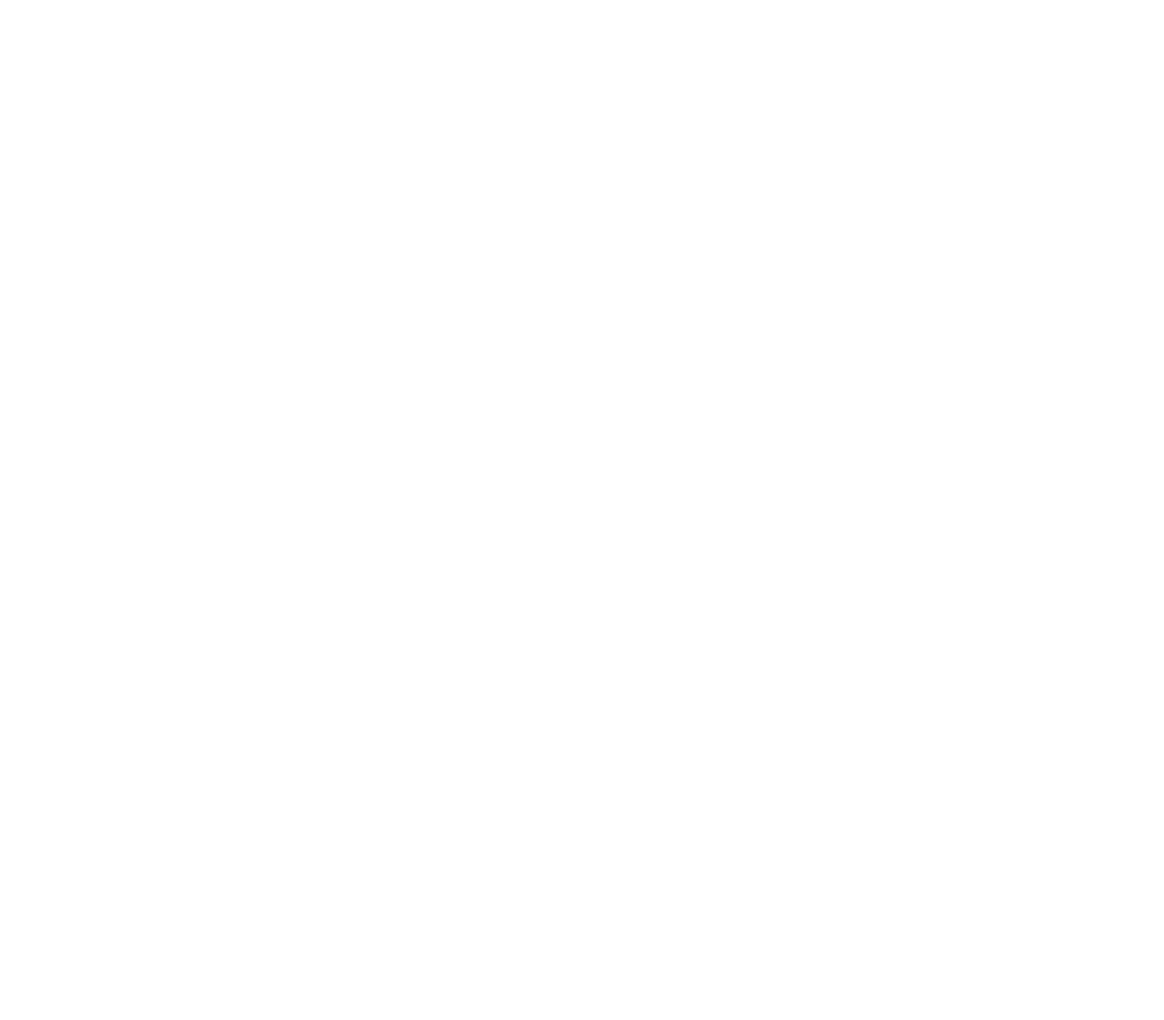
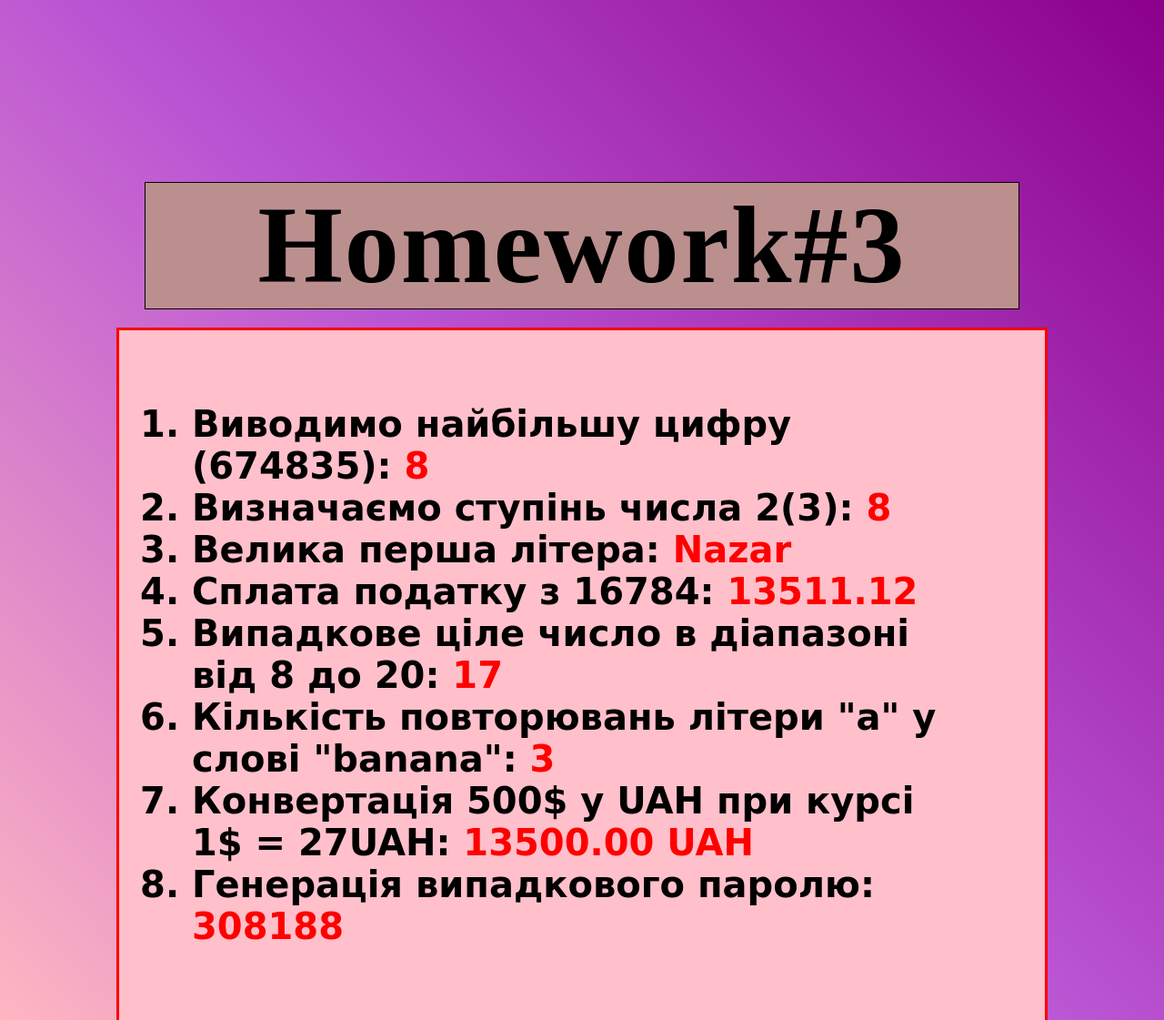
Before and after one commit to NazarChopko/CURSOR-EDUCATION, a plain HTML site: page homework-3/index.html in a window 1280 px wide. Shown: the top 1121 px of the page at 91% size. Before the commit the page ends 800 px from the top, so only its background shows below. Drawn offline with Linux system fonts and the light colour scheme.

Commit message:
homework-3

```diff
--- a/homework-3/css/style.css
+++ b/homework-3/css/style.css
@@ -0,0 +1,39 @@
+body {
+    margin:0;
+    padding:0;
+    background: linear-gradient(45deg,#FFB6C1,#BA55D3,#8B008B)}
+
+
+
+.title { display: block;
+            width: 75%;
+            border:1px solid black;
+            letter-spacing: 2px;
+            text-align: center;
+            font-size: 120px;
+            margin: 0 auto;
+            margin-top: 200px;
+            background-color: rosybrown;
+            transition: .5s;
+            }
+
+.title:hover{opacity: .7;
+             width: 100%;
+            }
+
+
+.list{
+    display: block;
+    box-sizing: border-box;
+    padding: 80px;
+    font-family: cursive;
+    font-size:40px;
+    font-weight: bold;
+    border: 3px solid red;
+    margin: 0 auto;
+    margin-top: 20px;
+    background-color:pink;
+    width:80%;
+    }
+
+span{ color:red;}
--- a/homework-3/index.html
+++ b/homework-3/index.html
@@ -8,10 +8,22 @@
 </head>
 <body>
 
+<div class="block">
+    <h1 class="title">Homework#3</h1>
+        <ol class="list">
+                     <li>Виводимо найбільшу цифру (674835): <span class="task1"></span></li>
+                     <li>Визначаємо ступінь числа 2(3): <span class="task2"></span></li>
+                     <li>Велика перша літера: <span class="task3"></span></li>
+                     <li>Сплата податку з 16784: <span class="task4"></span></li>
+                     <li>Випадкове ціле число в діапазоні від 8 до 20: <span class="task5"></span></li>
+                     <li>Кількість повторювань літери "а" у слові "banana": <span class="task6"></span></li>
+                     <li>Конвертація 500$ y UAH при курсі 1$ = 27UAH: <span class="task7"></span></li>
+                     <li>Генерація випадкового паролю: <span class="task8"></span></li>
 
+        </ol>
 
+</div>
 
-
-    <script src="js/main.js"></script>
+<script src="js/main.js"></script>
 </body>
 </html>
--- a/homework-3/js/main.js
+++ b/homework-3/js/main.js
@@ -1,12 +1,123 @@
-function getFactorial(n){
-    if (n === 1) return 1;
+const task1Html = document.querySelector('.task1');
+const task2Html = document.querySelector('.task2');
+const task3Html = document.querySelector('.task3');
+const task4Html = document.querySelector('.task4');
+const task5Html = document.querySelector('.task5');
+const task6Html = document.querySelector('.task6');
+const task7Html = document.querySelector('.task7');
+const task8Html = document.querySelector('.task8');
 
-    return n * getFactorial(n-1);
+
+// 1.Найбільше число
+function getMaxDigit(number){
+ return number = String(number).split('').sort().reverse()
+}
+console.log(getMaxDigit(674835)[0]);
+
+task1Html.textContent = getMaxDigit(674835)[0];
+
+//2.Степінь
+
+function power(n,m){
+    if(n === 0 || n < 0 || m < 0 || m === 0 || !Number.isInteger(m) || !Number.isInteger(n)){
+        alert('Введіть додатнє ціле число');
+    } else {
+    let result = 1;
+        for(let i = 1; i <= m; i++){
+        result *= n;
+        }
+        return result;
+}
+}
+console.log(power(2,3));
+task2Html.textContent = power(2,3);
+
+//3.Імя
+function reformName(name) {
+    let word = name[0].toUpperCase() + name.slice(1).toLowerCase();
+    return  word;
+  }
+  console.log(reformName('naZAR'));
+
+  task3Html.textContent = reformName('naZAR');
+
+  //4.Податки
+
+  function doTax(salary){
+      if(Number.isInteger(salary)){
+          let tax = 19.5 /100
+          tax = salary * tax
+          salary = Number(salary - tax).toFixed(2)
+          return salary
+      }else{return alert('Введіть число')}
+  }
+
+  console.log(doTax(16784));
+  task4Html.textContent = doTax(16784);
+
+  //5.Рандомне число
+
+ function returnNumber(n, m){
+    n = Math.round(n)
+    m = Math.round(m)
+    return( randomNumber = Number((Math.random() * (n - m) + m)).toFixed(0));
+
+
+}
+    console.log(returnNumber(8,20));
+
+    task5Html.textContent = returnNumber(8,20);
+
+    //6.Повторення букви
+function repeatLetter(letter,word){
+     letter = letter.toLowerCase();
+     word = word.toLowerCase();
+     let sumLetters = 0;
+     for(let j = 0; j < word.length; j++){
+         if(letter === word[j]){
+             sumLetters++;
+         }
+
+     }
+     return sumLetters;
 }
 
-///console.log(getFactorial(1));
-///console.log(getFactorial(2));
-//console.log(getFactorial(3));
-//console.log(getFactorial(4));
-//console.log(getFactorial(5));
-console.log(getFactorial(6));
+console.log(repeatLetter('a','banana'));
+
+task6Html.textContent = repeatLetter('a','banana');
+
+
+//7.Конвертація валюти
+function doConvertedMoney(value){
+    if(String(value).split('').reverse()[0] === '$'){
+        value = (parseInt(value) * 27).toFixed(2) + ' ' + 'UAH';
+        return value;
+    } else if(String(value).split('').reverse()[0] === 'H'|| String(value).split('').reverse()[0] === 'h'){
+        value = (parseInt(value)/27).toFixed(2) + ' ' + '$';
+        return value;
+    } else{
+        return ('Введіть суму конвертації')
+    }
+}
+
+console.log(doConvertedMoney('500$'));
+
+task7Html.textContent = doConvertedMoney('500$');
+
+//8.Randome password
+
+function writeRandomPassword (length = 8){
+    if(!isNaN(length) && length > 0){
+        let password = '';
+        for(let j = 0; j < length; j++){
+            password += parseInt(Math.floor(Math.random()*10))
+        }
+        return password
+    } else {
+        return 'Please, write a number!'
+    }
+}
+
+console.log(writeRandomPassword(6));
+
+task8Html.textContent = writeRandomPassword(6);
```
